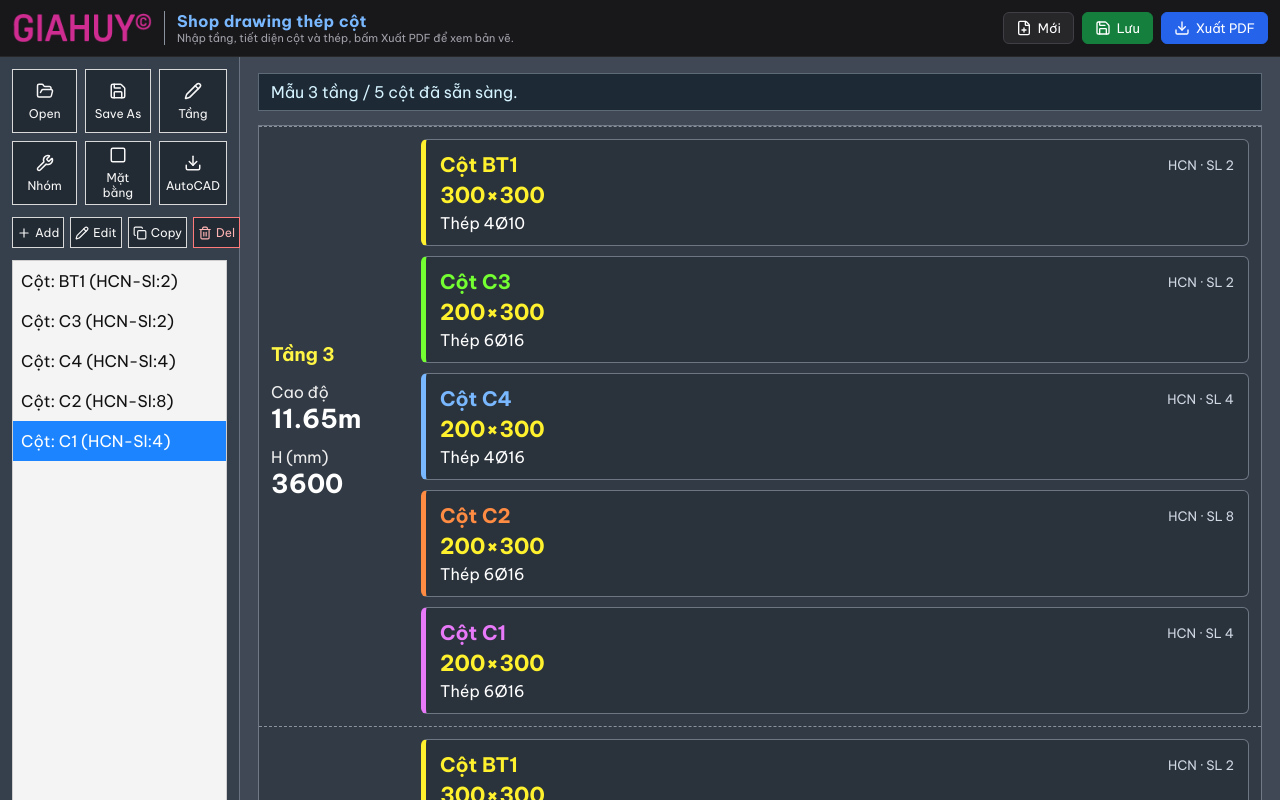
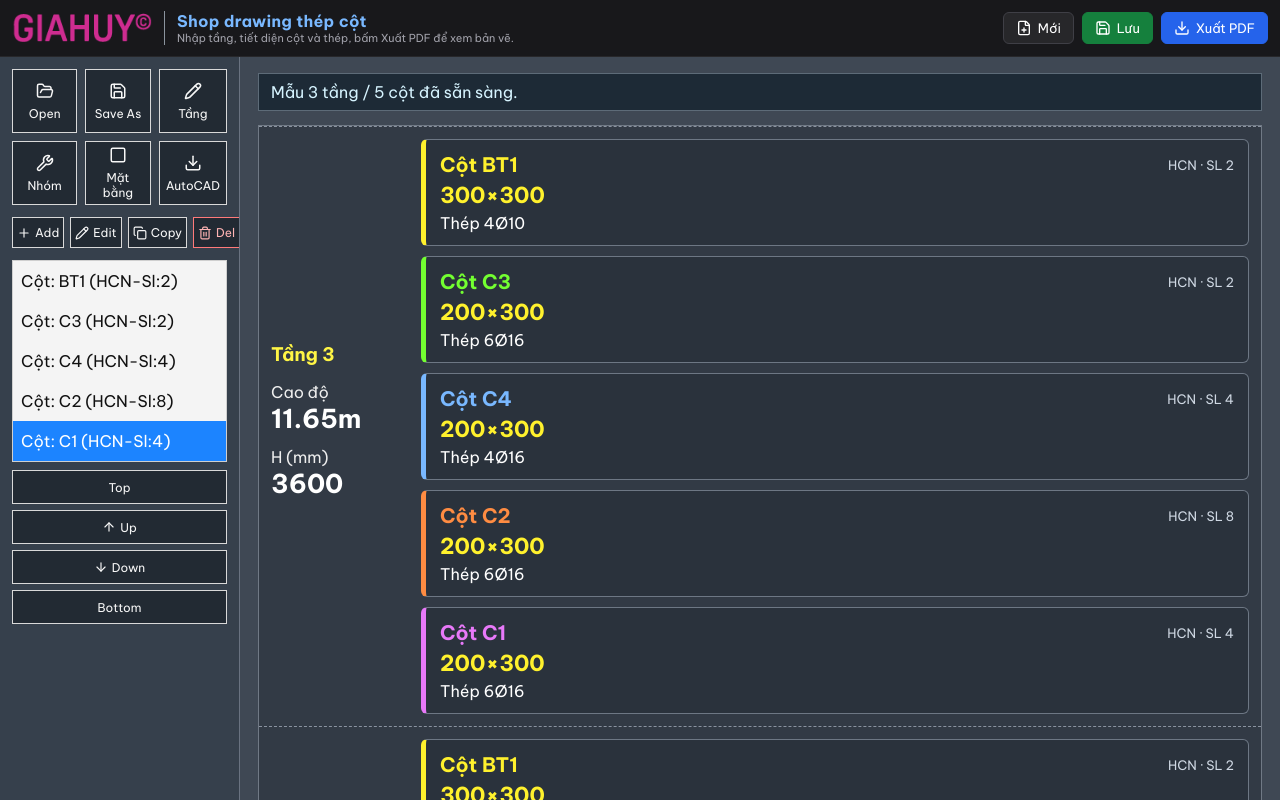
Before and after one commit to ntgiahuy/cot, a React (Vite) app: page / in a window 1280 px wide. Shown: the top 800 px of the page. Built offline with nearby package versions, Linux system fonts and the light colour scheme.

Commit message:
Shrink the column list to fit its rows
The list box hugs the current columns and only grows or scrolls when more columns are added than the sidebar can show.

```diff
--- a/src/App.css
+++ b/src/App.css
@@ -143,6 +143,13 @@
   display: flex;
   flex-direction: column;
   gap: 12px;
+  min-height: 0;
+  overflow: hidden;
+}
+
+.icon-grid,
+.mini-actions {
+  flex-shrink: 0;
 }
 
 .icon-grid {
@@ -220,15 +227,18 @@
   flex-direction: column;
   gap: 8px;
   min-height: 0;
-  flex: 1;
+  flex: 1 1 auto;
+  overflow: hidden;
 }
 
 .column-list {
   background: #f4f4f4;
   border: 1px solid #cfcfcf;
-  overflow: auto;
-  flex: 1;
-  min-height: 120px;
+  overflow-x: hidden;
+  overflow-y: auto;
+  flex: 0 1 auto;
+  min-height: 0;
+  width: 100%;
 }
 
 .column-row {
```
Also changed, not shown: 5 other files (tests, documents, lock files or other folders).
